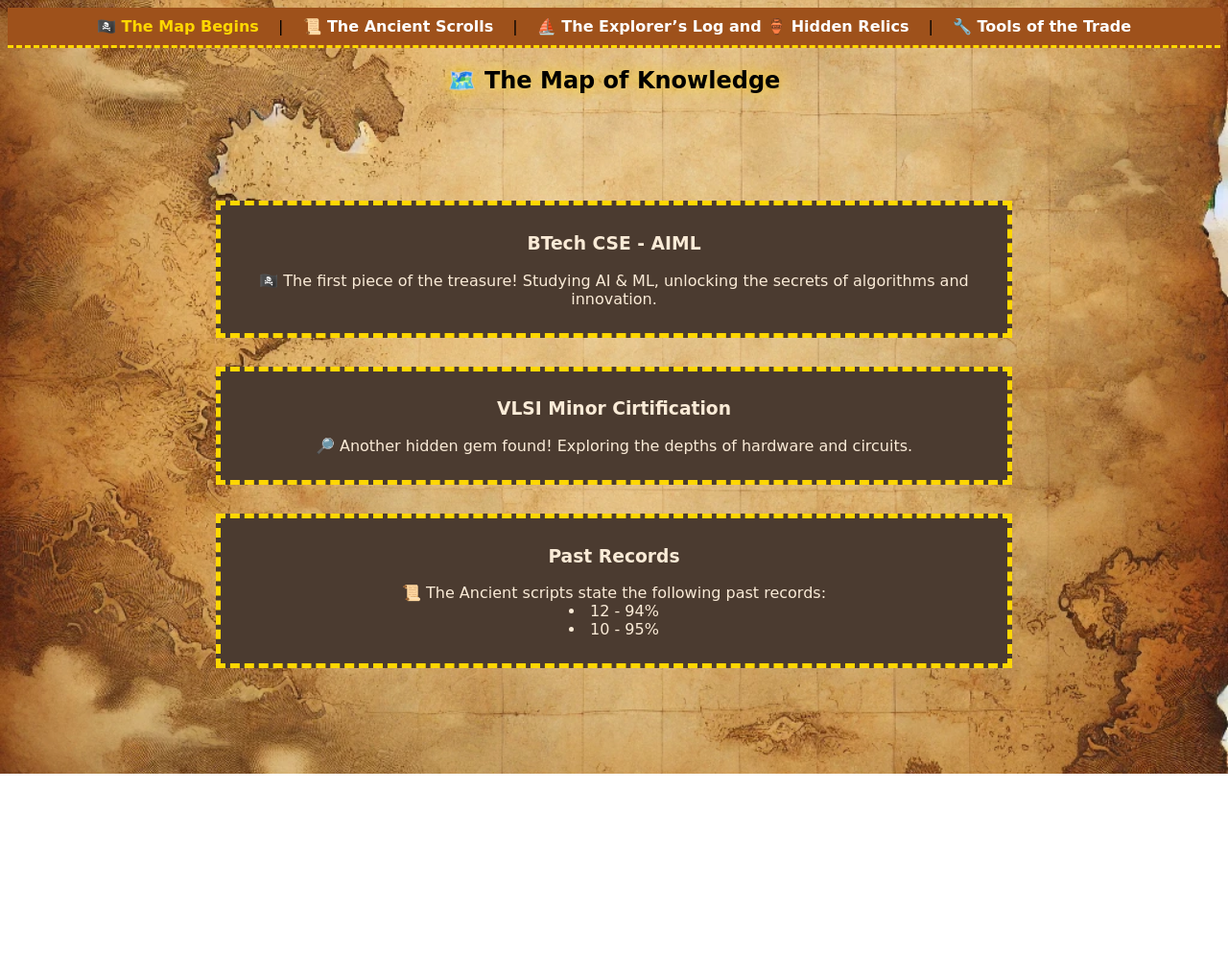
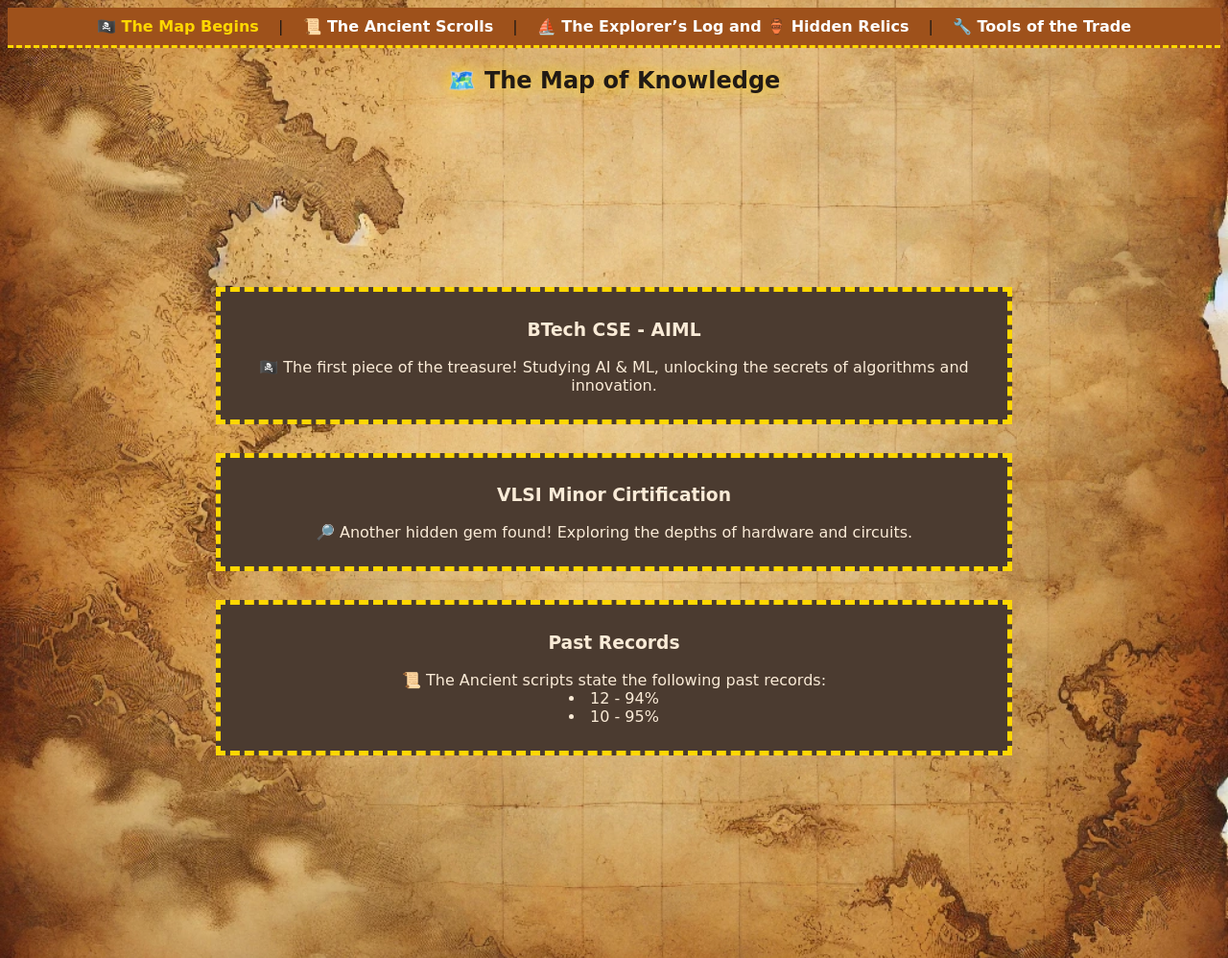
Before and after one commit to Khushi-dotcom03/treasure-hunt-portfolio, a plain HTML site: page education.html in a window 1280 px wide. Shown: the whole page at 96% size. Before the commit the page ends 806 px from the top, so only its background shows below. Drawn offline with Linux system fonts and the light colour scheme.

Commit message:
change commit

```diff
--- a/style.css
+++ b/style.css
@@ -1,7 +1,7 @@
 body {
     background: url('./parchment.webp') no-repeat center/cover;
     font-family: 'Pirata One', cursive;
-    color: #000000; /* Old paper-like color */
+    color: #211a15; /* Old paper-like color */
 }
 
 .heading{
@@ -80,14 +80,14 @@ nav a:hover {
 }
 .education-main{
     color: antiquewhite;
-
+    margin: 50px;
 }
 .education-subBlock{
     display: flex;
     flex-direction: column;
     justify-content: center;
     align-items: center;
-    height: 85vh;
+    height: 100vh;
 }
 
 .item{
@@ -123,6 +123,7 @@ ul {
 }
 .exp-main{
     color: antiquewhite;
+    margin: 100px;
 }
 .exp-sub{
     display: flex;
```
